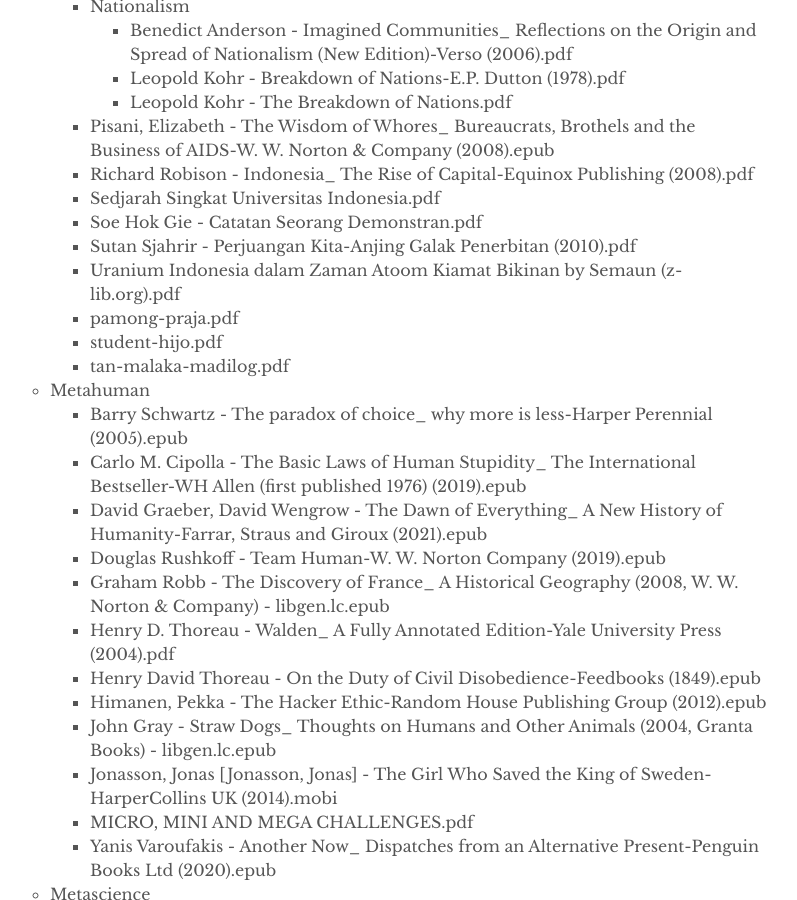
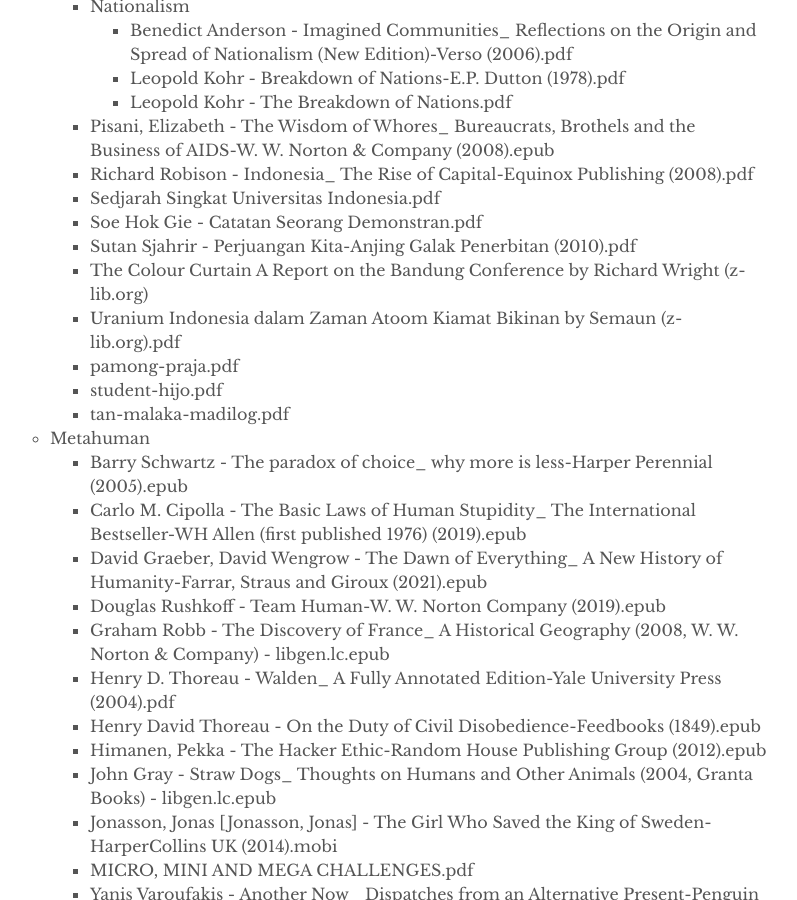
Before and after one commit to drepram/djoernal, a Jekyll site: the page built from _posts/2022-01-01-books-documents-essays.md, in a window 1280 px wide and 900 px high, scrolled down 1855 px. Shown: the whole window, without its empty margins (270-1067 px from the left). Built offline with Jekyll 4.4.1, drawn with Linux system fonts in a browser that asks for light colours.

Commit message:
richard wright's book

```diff
--- a/_posts/2022-01-01-books-documents-essays.md
+++ b/_posts/2022-01-01-books-documents-essays.md
@@ -49,6 +49,7 @@
        * Sedjarah Singkat Universitas Indonesia.pdf
        * Soe Hok Gie - Catatan Seorang Demonstran.pdf
        * Sutan Sjahrir - Perjuangan Kita-Anjing Galak Penerbitan (2010).pdf
+       * The Colour Curtain  A Report on the Bandung Conference by Richard Wright (z-lib.org)
        * Uranium Indonesia dalam Zaman Atoom Kiamat Bikinan by Semaun (z-lib.org).pdf
        * pamong-praja.pdf
        * student-hijo.pdf
```
